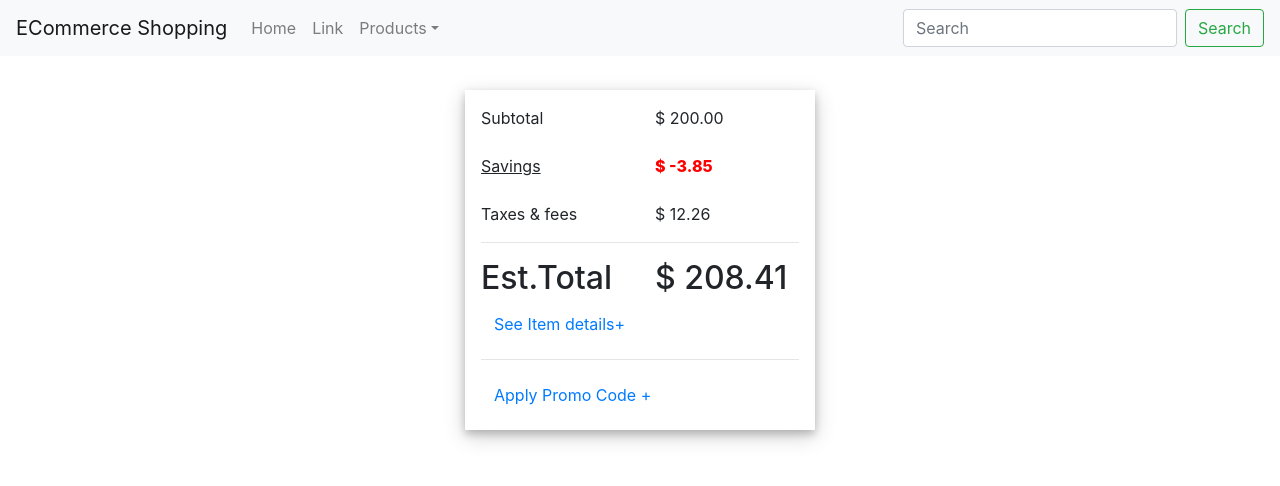
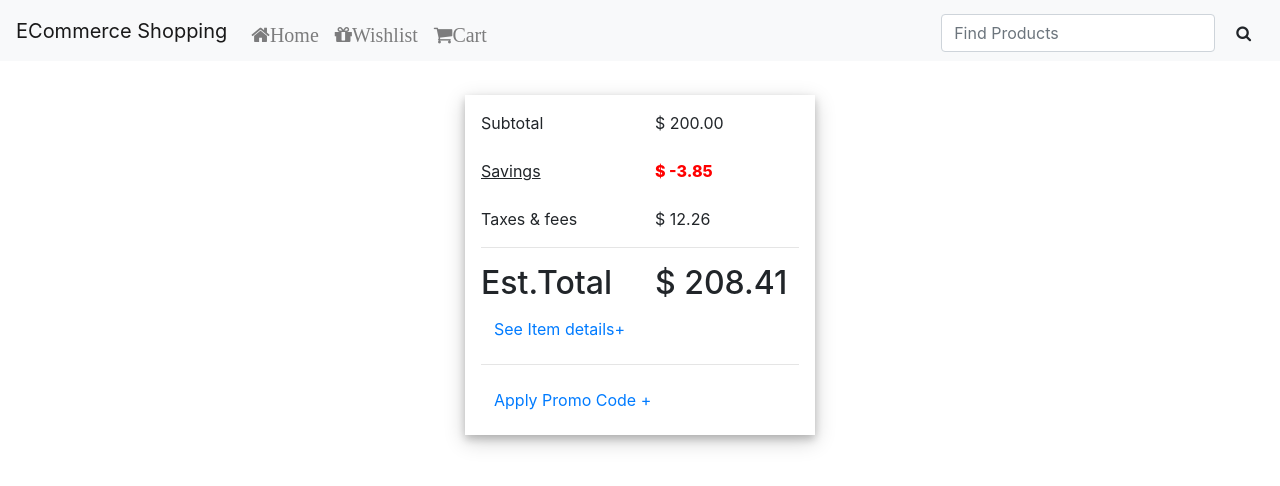
Before and after one commit to JohnKearney2020/capstoneProject, a React (Create React App) app in the folder client/: page /cart in a window 1280 px wide. Shown: the top 486 px of the page. Built offline with nearby package versions, Linux system fonts and the light colour scheme.

Commit message:
styling navbar

```diff
--- /dev/null
+++ b/client/src/components/layout/BaseLayout.css
@@ -0,0 +1,7 @@
+#basic-navbar-nav{
+    margin-top: 5px;
+}
+.mr-auto{
+    margin-top: 4px;
+    font-size: 20px;
+}
--- a/client/src/components/layout/Header.js
+++ b/client/src/components/layout/Header.js
@@ -1,7 +1,7 @@
 import React from 'react'
 import Navbar from 'react-bootstrap/Navbar'
 import {Button,Form,FormControl,Nav,NavDropdown} from 'react-bootstrap'
-import { FontAwesomeIcon } from '@fortawesome/react-fontawesome'
+import './BaseLayout.css'
 
 const Header = (props) => {
   return (
@@ -10,20 +10,21 @@ const Header = (props) => {
     <Navbar.Toggle aria-controls="basic-navbar-nav" />
     <Navbar.Collapse id="basic-navbar-nav">
       <Nav className="mr-auto">
-      <FontAwesomeIcon icon="check-square" />
-        <Nav.Link href="#home">Home</Nav.Link>
-        <Nav.Link href="#link">Link</Nav.Link>
-        <NavDropdown title="Products" id="basic-nav-dropdown">
+
+        <Nav.Link href="#home"className="fa fa-home">Home</Nav.Link>
+        <Nav.Link href="#link"className="fa fa-gift">Wishlist</Nav.Link>
+        <Nav.Link href="#link"className="fa fa-shopping-cart">Cart</Nav.Link>
+        {/* <NavDropdown title="Products" id="basic-nav-dropdown">
           <NavDropdown.Item href="#action/3.1">Action</NavDropdown.Item>
           <NavDropdown.Item href="#action/3.2">Another action</NavDropdown.Item>
           <NavDropdown.Item href="#action/3.3">Something</NavDropdown.Item>
           <NavDropdown.Divider />
           <NavDropdown.Item href="#action/3.4">Separated link</NavDropdown.Item>
-        </NavDropdown>
+        </NavDropdown> */}
       </Nav>
       <Form inline>
-        <FormControl type="text" placeholder="Search" className="mr-sm-2" />
-        <Button variant="outline-success">Search</Button>
+        <FormControl type="text" placeholder="Find Products" className="mr-sm-2" />
+        <Button variant="outline-mute" className="fa fa-search"></Button>
       </Form>
     </Navbar.Collapse>
   </Navbar>
```
